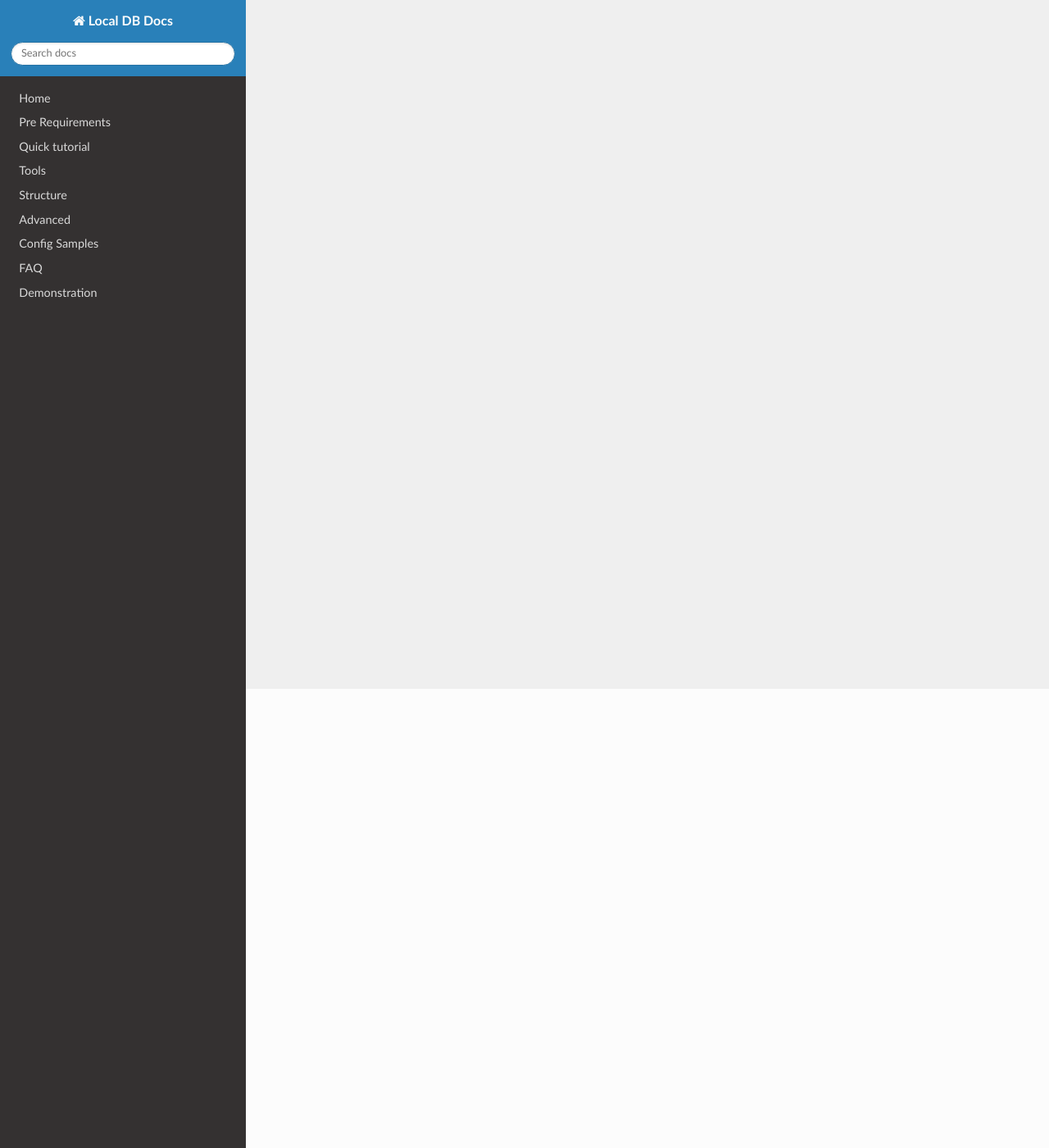
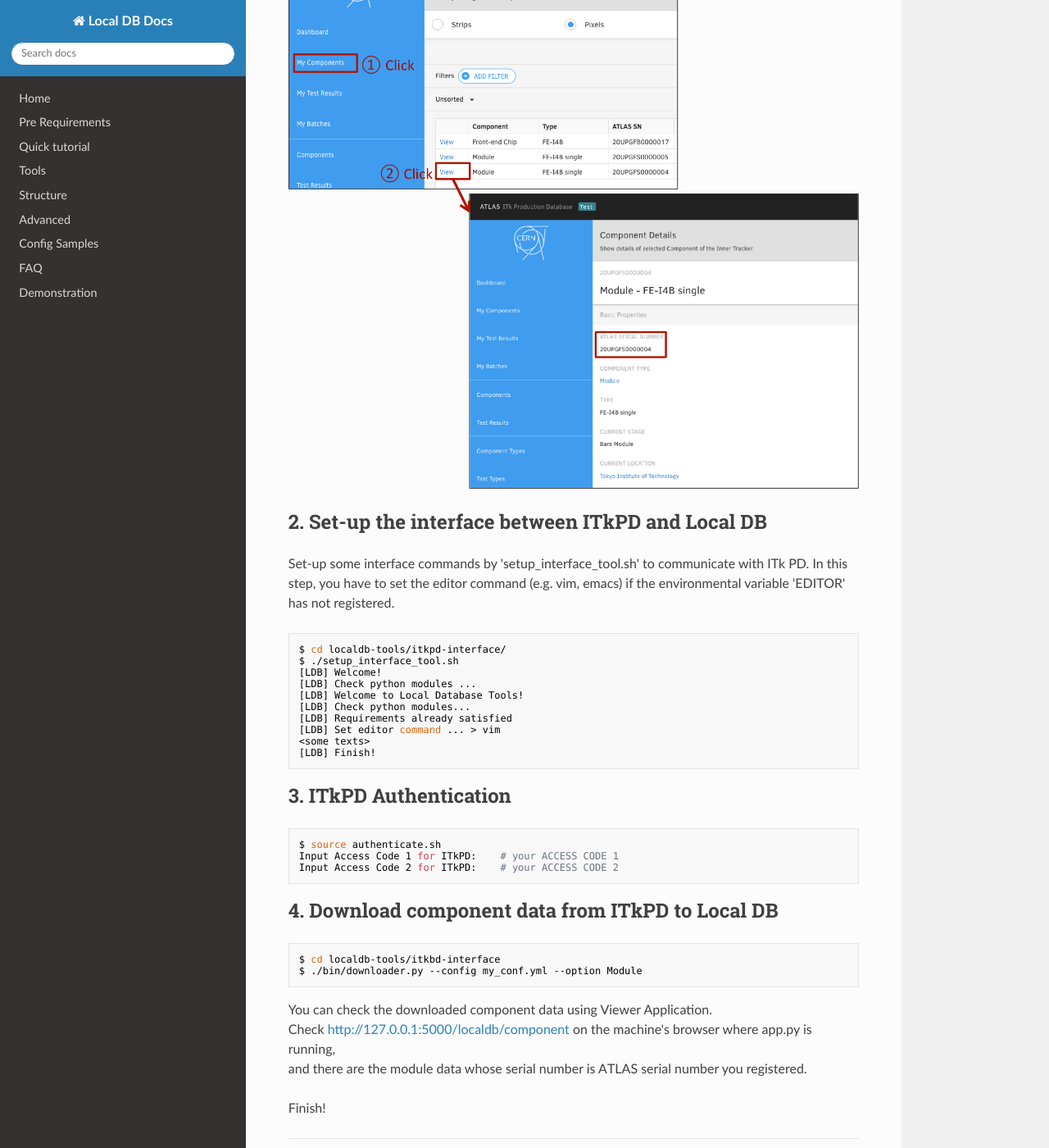
Before and after one commit to jlab-hep/localdb-docs, an MkDocs documentation site: the page built from docs/database_demonstration_download_itkpd.md, in a window 1280 px wide and 1400 px high, scrolled down 560 px. Shown: the whole window at 82% size. Built offline with MkDocs 1.6.1, drawn with Linux system fonts in a browser that asks for light colours; nearby versions of some CDN libraries; old or Windows-style settings are respelled for this version of MkDocs; some of the changed text lies outside the part shown.

Commit message:
Added ITk PD download page

````diff
--- a/docs/database_demonstration_download_itkpd.md
+++ b/docs/database_demonstration_download_itkpd.md
@@ -1 +1,54 @@
-in edit.
+# Module Download from ITkPD
+
+## Goal
+
+Download the component data (FE-I4B single module data & FE-I4B FE chip data for example) from ITkPD.
+
+## 1. Check ATLAS Serial Number in ITkPD Web Page
+
+Access [https://itkpd-test.unicorncollege.cz/](https://itkpd-test.unicorncollege.cz/) and login with your ACCESS CODE 1 & ACCESS CODE 2.<br>
+
+1. Click "My Components" in the side bar.
+2. Click "Viewer" to select the FE-I4B single module data from the list.
+3. Check the "ATLAS SERIAL NUMBER" for the module data.
+
+![ITk PD ATLAS serial number](images/demo_itkpd_download_1.png)
+
+## 2. Set-up the interface between ITkPD and Local DB
+
+Set-up some interface commands by 'setup_interface_tool.sh' to communicate with ITk PD.
+In this step, you have to set the editor command (e.g. vim, emacs) if the environmental variable 'EDITOR' has not registered.
+
+```bash
+$ cd localdb-tools/itkpd-interface/
+$ ./setup_interface_tool.sh
+[LDB] Welcome!
+[LDB] Check python modules ...
+[LDB] Welcome to Local Database Tools!
+[LDB] Check python modules...
+[LDB] Requirements already satisfied
+[LDB] Set editor command ... > vim
+<some texts>
+[LDB] Finish!
+```
+
+## 3. ITkPD Authentication
+
+```bash
+$ source authenticate.sh
+Input Access Code 1 for ITkPD:    # your ACCESS CODE 1
+Input Access Code 2 for ITkPD:    # your ACCESS CODE 2
+```
+
+## 4. Download component data from ITkPD to Local DB
+
+```bash
+$ cd localdb-tools/itkbd-interface
+$ ./bin/downloader.py --config my_conf.yml --option Module
+```
+
+You can check the downloaded component data using Viewer Application.<br>
+Check [http://127.0.0.1:5000/localdb/component](http://127.0.0.1:5000/localdb/component) on the machine's browser where app.py is running,<br>
+and there are the module data whose serial number is ATLAS serial number you registered.
+
+Finish!
````
Also changed, not shown: docs/database_demonstration_register_itkpd.md (+2 -2 lines), docs/images/demo_itkpd_download_1.png (added).
